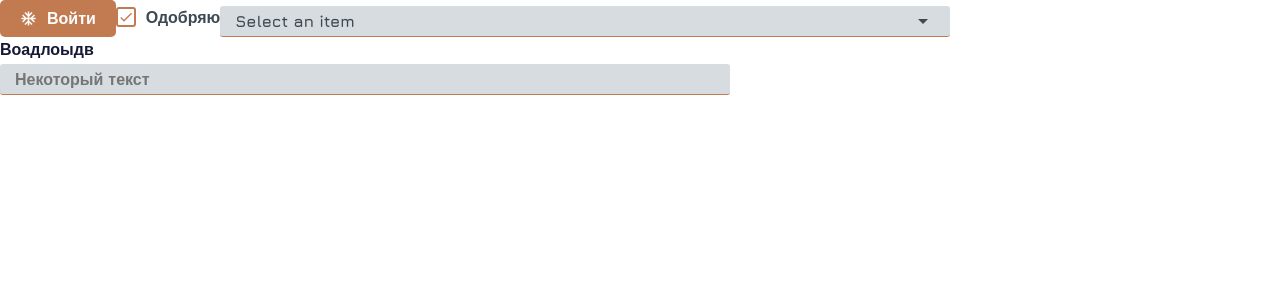
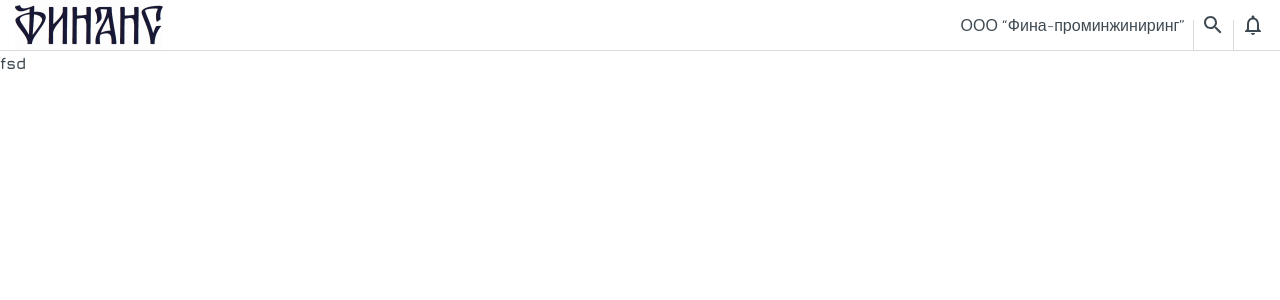
Before and after one commit to DmitryGomberg/financist, a React (Create React App) app: page / in a window 1280 px wide. Shown: the top 300 px of the page. Built offline with nearby package versions, Linux system fonts and the light colour scheme.

Commit message:
navigation, template of home page

```diff
--- a/package.json
+++ b/package.json
@@ -10,6 +10,7 @@
     "cra-template-typescript": "1.2.0",
     "react": "^18.3.1",
     "react-dom": "^18.3.1",
+    "react-router-dom": "^6.28.2",
     "react-scripts": "5.0.1",
     "styled-components": "^6.1.14",
     "typescript": "4.9.5",
--- a/src/App.tsx
+++ b/src/App.tsx
@@ -1,19 +1,17 @@
 import React from 'react';
-import {UiButton} from "ui/Button";
-import {AcUnit} from "@mui/icons-material";
-import {UiCheckbox} from "ui/Checkbox";
-import {UiDropdown} from "ui/Dropdown";
-import {UiInput} from "ui/Input";
+import { BrowserRouter as Router, Routes, Route } from 'react-router-dom';
+import {HomePage} from "pages/home";
+import {Nav} from "components/nav";
+
 
 function App() {
    return (
-      <>
-         <UiButton label={'Войти'} contentLeft={<AcUnit />} />
-         <UiCheckbox label={'Одобряю'} checked onChange={()=>{}} />
-         <UiDropdown items={["gthdsq", 'fdsf', 'fsdf']} onSelect={(item)=>{
-            console.log(item)}} />
-         <UiInput placeholder={'Некоторый текст'} label={'Воадлоыдв'} onChange={()=>{}} />
-      </>
+      <Router>
+         <Nav />
+         <Routes>
+            <Route path="/" element={<HomePage />} />
+         </Routes>
+      </Router>
    );
 }
 
--- /dev/null
+++ b/src/components/nav/index.tsx
@@ -0,0 +1,25 @@
+import { FC } from 'react';
+import logo from 'assets/logo.png';
+import {NotificationsNone, Search} from "@mui/icons-material";
+import {NavCompany, NavContainer, NavLogo, Navnotifications, NavSearch} from "components/nav/styled";
+import {Link} from "react-router-dom";
+
+export const Nav: FC = () => {
+  return (
+    <NavContainer>
+       <NavLogo>
+          <Link to={"/"}>
+            <img src={logo} alt="My Image"/>
+          </Link>
+       </NavLogo>
+       <NavCompany>ООО “Фина-проминжиниринг”</NavCompany>
+      <NavSearch>
+        <Search />
+      </NavSearch>
+      <Navnotifications>
+        <NotificationsNone />
+         {/*<span>5</span>*/}
+      </Navnotifications>
+    </NavContainer>
+  )
+}
--- /dev/null
+++ b/src/components/nav/styled.tsx
@@ -0,0 +1,78 @@
+import styled from 'styled-components';
+import { colors } from 'styles/vars';
+import {Container} from "../../styled";
+
+export const NavContainer = styled(Container)`
+    &&{
+       display: flex;
+       align-items: center;
+       border-bottom: 1px solid ${colors.gray};
+    }
+`;
+export const NavLogo = styled.div`
+    & a{
+        height: 50px;
+    }
+    & img{
+        height: 100%;
+    }
+`;
+export const NavCompany = styled.div`
+    flex: 1 1 auto;
+    text-align: right;
+    padding-right: 8px;
+    font-weight: 400;
+`;
+export const NavSearch = styled.div`
+    padding: 8px;
+    align-self: stretch;
+    display: flex;
+    align-items: center;
+    justify-content: center;
+    cursor: pointer;
+    position: relative;
+    &::before{
+        content: '';
+        position: absolute;
+        bottom: 0;
+        left: 0;
+        width: 0px;
+        border-right: 1px solid ${colors.gray};
+        height: 30px;
+        background-color: ${colors.gray};
+    }
+`;
+export const Navnotifications = styled.div`
+    padding: 8px 0 8px 8px;
+    align-self: stretch;
+    display: flex;
+    align-items: center;
+    justify-content: center;
+    cursor: pointer;
+    position: relative;
+    & span{
+        position: absolute;
+        top: 9px;
+        left: 17px;
+        width: 16px;
+        height: 16px;
+        border-radius: 50%;
+        font-size: 12px;
+        line-height: 5px;
+        color: ${colors.light};
+        background-color: red;
+        display: flex;
+        align-items: center;
+        justify-content: center;
+    }
+    &::before{
+        content: '';
+        position: absolute;
+        bottom: 0;
+        left: 0;
+        width: 0px;
+        border-right: 1px solid ${colors.gray};
+        height: 30px;
+        background-color: ${colors.gray};
+    }
+`;
--- /dev/null
+++ b/src/images.d.ts
@@ -0,0 +1,4 @@
+declare module '*.png' {
+   const value: string;
+   export default value;
+}
--- /dev/null
+++ b/src/pages/home/index.tsx
@@ -0,0 +1,10 @@
+import { FC } from 'react'
+import { HomePageContainer } from './styled'
+
+export const HomePage: FC = () => {
+  return (
+    <HomePageContainer>
+      fsd
+    </HomePageContainer>
+  )
+}
--- /dev/null
+++ b/src/pages/home/styled.tsx
@@ -0,0 +1,3 @@
+import styled from 'styled-components';
+
+export const HomePageContainer = styled.div``;
--- /dev/null
+++ b/src/styled.tsx
@@ -0,0 +1,8 @@
+import styled from 'styled-components';
+
+export const Container = styled.div`
+    max-width: 1440px;
+    width: 100%;
+    margin: 0 auto;
+    padding: 0 15px;
+`;
--- a/src/ui/Radio/index.tsx
+++ b/src/ui/Radio/index.tsx
@@ -1,6 +1,5 @@
 import { FC } from 'react';
 import { UiRadioContainer, UiRadioLabel, UiRadioMain } from './styled';
-import { Check } from '@mui/icons-material';
 
 type IUiRadioProps = {
    label: string;
@@ -11,9 +10,7 @@ type IUiRadioProps = {
 export const UiRadio: FC<IUiRadioProps> = (props) => {
    return (
       <UiRadioContainer onClick={props.onChange}>
-         <UiRadioMain active={props.checked.toString()}>
-            <Check />
-         </UiRadioMain>
+         <UiRadioMain active={props.checked.toString()} />
          <UiRadioLabel>{props.label}</UiRadioLabel>
       </UiRadioContainer>
    );
--- a/tsconfig.json
+++ b/tsconfig.json
@@ -7,6 +7,7 @@
     "esModuleInterop": true,  // Позволяет импортировать CommonJS модули как ES6
     "moduleResolution": "node",  // Метод разрешения модулей (для Node.js)
     "module": "ESNext",  // Модульная система
+    "typeRoots": ["./node_modules/@types", "./src"],
     "strict": true,  // Включить все строгие проверки типов
     "noImplicitAny": true,  // Запретить использование типа `any`
     "jsx": "react-jsx",  // Использование JSX синтаксиса для React 17 и выше
@@ -17,6 +18,7 @@
       "components/*": ["components/*"],
       "pages/*": ["pages/*"],
       "styles/*": ["styles/*"],
+      "assets/*": ["assets/*"],
       "ui/*": ["ui/*"],
     },  // Псевдонимы для путей
   },
```
Also changed, not shown: src/ui/Radio/styled.tsx (+16 -9 lines), src/assets/logo.png (added), 1 other file (tests, documents, lock files or other folders).
